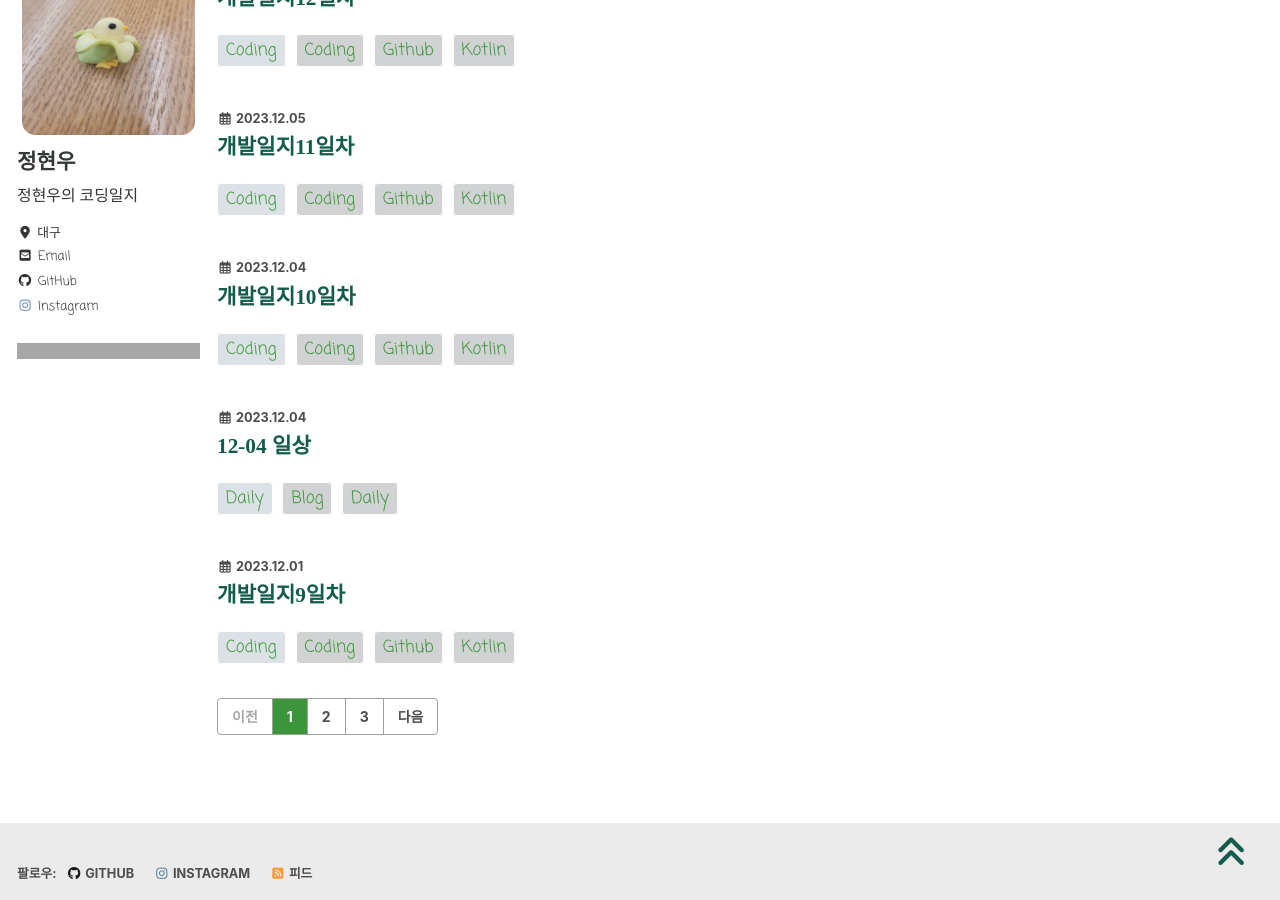
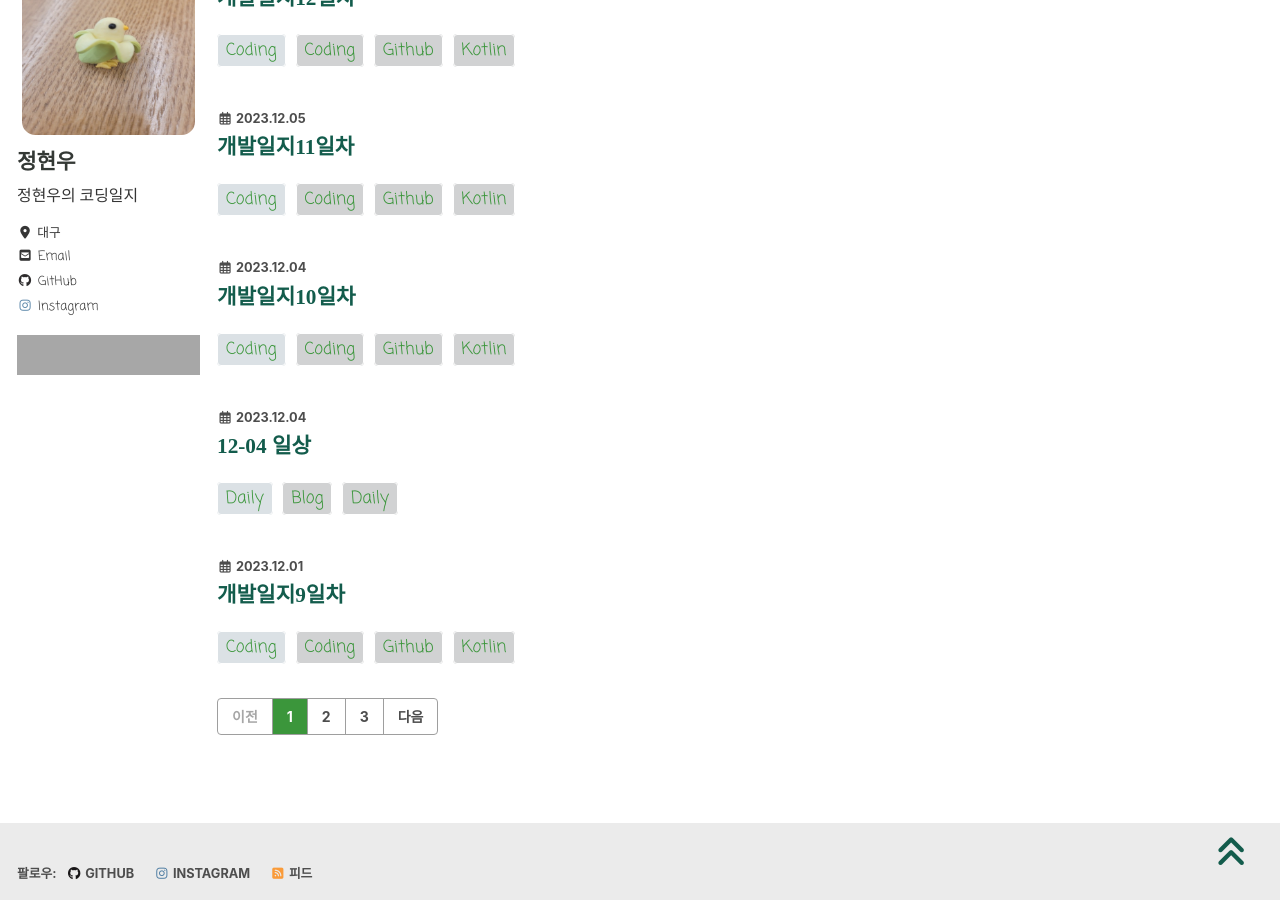
Before and after one commit to hyunparrot/hyunparrot.github.io, a Jekyll site: the page built from index.html, in a window 1280 px wide and 900 px high, scrolled down 221 px. Built offline with Jekyll 4.4.1, drawn with Linux system fonts in a browser that asks for light colours; cached includes are drawn as plain includes; nearby versions of some CDN libraries; some web fonts are replaced; the list of posts is cut into pages by our own code; grey boxes are pictures that could not be loaded.

Commit message:
Update sidebar.html

```diff
--- a/_includes/sidebar.html
+++ b/_includes/sidebar.html
@@ -17,13 +17,7 @@
   {% endif %}
 
     <a href="https://hits.seeyoufarm.com">
-    <style>
-      .hits {
-        width" auto; height: auto;
-        max-width: 300px;
-        max-height: 16px;
-      }
-    </style>
+
       <img class="hits" src="https://hits.seeyoufarm.com/api/count/incr/badge.svg?url=https%3A%2F%2Fhyunparrot.github.io&count_bg=%233BF5BD&title_bg=%232BDD45&icon=&icon_color=%23192427&title=%F0%9F%98%9D%EB%B0%A9%EB%AC%B8%EC%9E%90+%EC%88%98&edge_flat=false"/></a>
   </a>
   </div>
```
